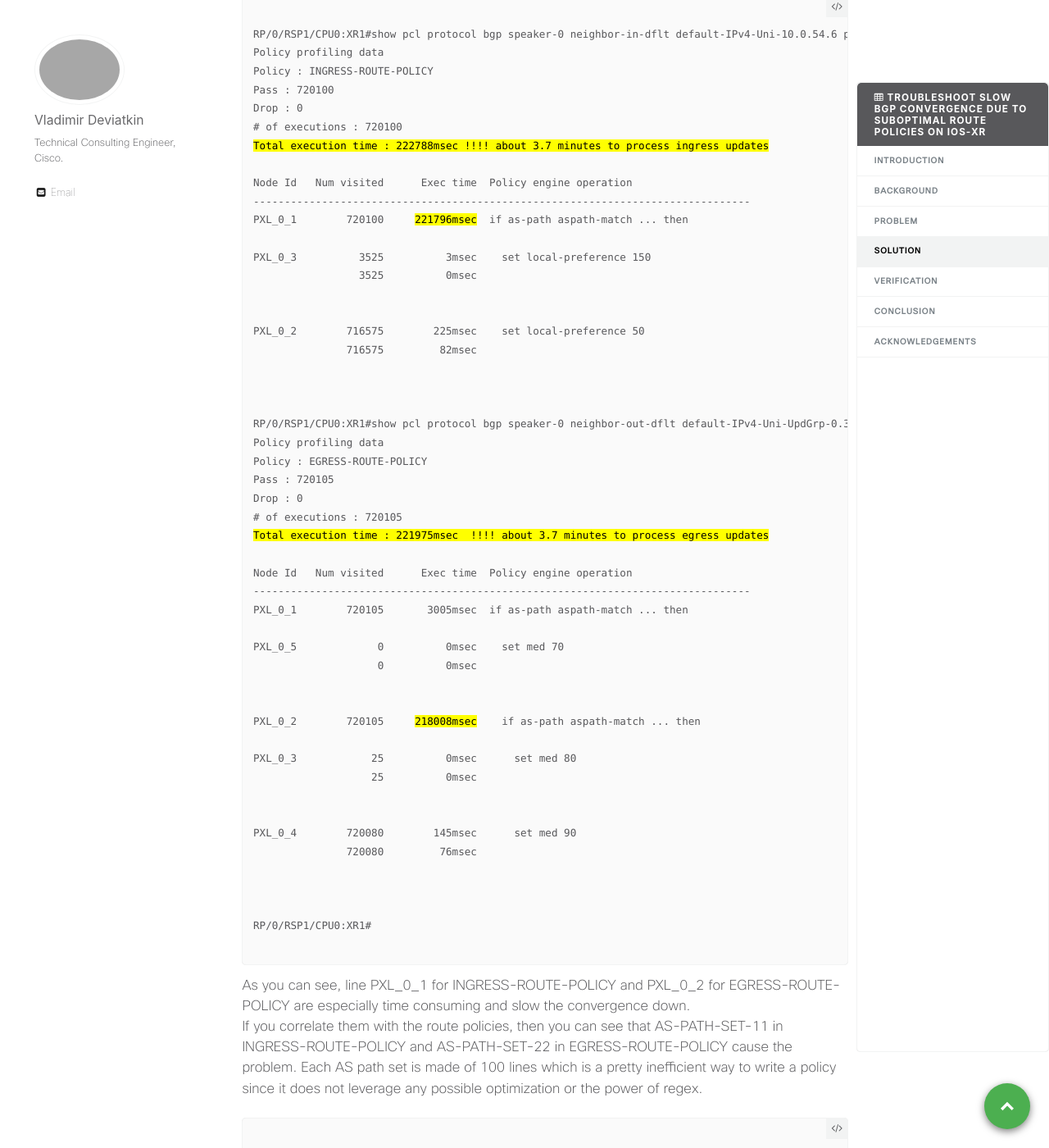
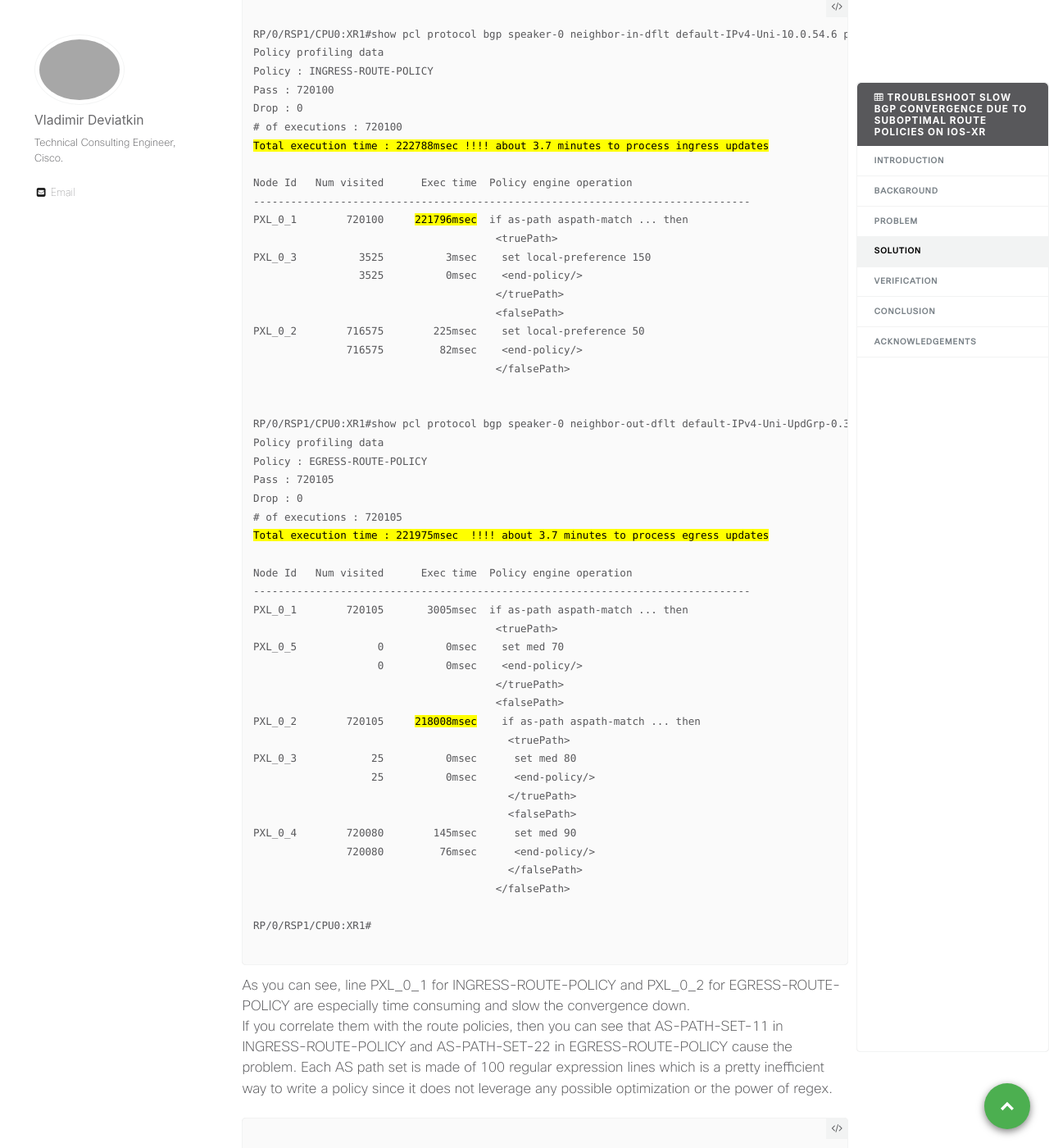
Before and after one commit to xrdocs/asr9k, a Jekyll site: the page built from _tutorials/troubleshoot-slow-bgp-convergence-due-to-rpl.md, in a window 1280 px wide and 1400 px high, scrolled down 3481 px. Shown: the whole window at 82% size. Built offline with Jekyll 4.4.1, drawn with Linux system fonts in a browser that asks for light colours; comment, search, counter and statistics services are not loaded; some of the changed text lies outside the part shown.

Commit message:
Update troubleshoot-slow-bgp-convergence-due-to-rpl.md

```diff
--- a/_tutorials/troubleshoot-slow-bgp-convergence-due-to-rpl.md
+++ b/_tutorials/troubleshoot-slow-bgp-convergence-due-to-rpl.md
@@ -171,14 +171,14 @@ Drop : 0
 Node Id   Num visited      Exec time  Policy engine operation
 --------------------------------------------------------------------------------
 PXL_0_1        720100     <mark>221796msec</mark>  if as-path aspath-match ... then
-                                       <truePath>
+                                       &lt;truePath&gt;
 PXL_0_3          3525          3msec    set local-preference 150
-                 3525          0msec    <end-policy/>
-                                       </truePath>
-                                       <falsePath>
+                 3525          0msec    &lt;end-policy/&gt;
+                                       &lt;/truePath&gt;
+                                       &lt;falsePath&gt;
 PXL_0_2        716575        225msec    set local-preference 50
-               716575         82msec    <end-policy/>
-                                       </falsePath>
+               716575         82msec    &lt;end-policy/&gt;
+                                       &lt;/falsePath&gt;
 
 
 RP/0/RSP1/CPU0:XR1#show pcl protocol bgp speaker-0 neighbor-out-dflt default-IPv4-Uni-UpdGrp-0.3-Out policy profile
@@ -192,21 +192,21 @@ Drop : 0
 Node Id   Num visited      Exec time  Policy engine operation
 --------------------------------------------------------------------------------
 PXL_0_1        720105       3005msec  if as-path aspath-match ... then
-                                       <truePath>
+                                       &lt;truePath&gt;
 PXL_0_5             0          0msec    set med 70
-                    0          0msec    <end-policy/>
-                                       </truePath>
-                                       <falsePath>
+                    0          0msec    &lt;end-policy/&gt;
+                                       &lt;/truePath&gt;
+                                       &lt;falsePath&gt;
 PXL_0_2        720105     <mark>218008msec</mark>    if as-path aspath-match ... then
-                                         <truePath>
+                                         &lt;truePath&gt;
 PXL_0_3            25          0msec      set med 80
-                   25          0msec      <end-policy/>
-                                         </truePath>
-                                         <falsePath>
+                   25          0msec      &lt;end-policy/&gt;
+                                         &lt;/truePath&gt;
+                                         &lt;falsePath&gt;
 PXL_0_4        720080        145msec      set med 90
-               720080         76msec      <end-policy/>
-                                         </falsePath>
-                                       </falsePath>
+               720080         76msec      &lt;end-policy/&gt;
+                                         &lt;/falsePath&gt;
+                                       &lt;/falsePath&gt;
 
 RP/0/RSP1/CPU0:XR1#
 </code>
@@ -214,7 +214,7 @@ RP/0/RSP1/CPU0:XR1#
 </div>
 
 As you can see, line PXL_0_1 for INGRESS-ROUTE-POLICY and PXL_0_2 for EGRESS-ROUTE-POLICY are especially time consuming and slow the convergence down.
-If you correlate them with the route policies, then you can see that AS-PATH-SET-11 in INGRESS-ROUTE-POLICY and AS-PATH-SET-22 in EGRESS-ROUTE-POLICY cause the problem. Each AS path set is made of 100 lines which is a pretty inefficient way to write a policy since it does not leverage any possible optimization or the power of regex.
+If you correlate them with the route policies, then you can see that AS-PATH-SET-11 in INGRESS-ROUTE-POLICY and AS-PATH-SET-22 in EGRESS-ROUTE-POLICY cause the problem. Each AS path set is made of 100 regular expression lines which is a pretty inefficient way to write a policy since it does not leverage any possible optimization or the power of regex.
 
 <div class="highlighter-rouge">
 <pre class="highlight">
@@ -274,7 +274,7 @@ end-set
 </pre>
 </div>
 
-In order to improve policy performance, you can evaluate configuration of AS Path sets with native as-path match operation instead of regular expression. Alternatively, you can use regular expressions inside route policies in a collapsed manner and hence reduce the number of regular expressions used.
+In order to improve policy performance, you can evaluate configuration of AS Path sets with native as-path match operation instead of regular expression. Alternatively, you can use regular expressions inside route policies in a collapsed manner hence reduce the number of regular expression lines used.
 This table lists AS path match criteria offered by Route Policy Language (RPL). The native matching functions use a binary matching algorithm which offers better performance compared to the regular expression match engine. Most of the common ios-regex match scenarios could be written with them (or their combinations).
 
 | Command Syntax | Description |
@@ -361,14 +361,14 @@ Drop : 0
 Node Id   Num visited      Exec time  Policy engine operation
 --------------------------------------------------------------------------------
 PXL_0_1        720100       8540msec  if as-path aspath-match ... then
-                                       <truePath>
+                                       &lt;truePath&gt;
 PXL_0_3          7128          2msec    set local-preference 150
-                 7128          1msec    <end-policy/>
-                                       </truePath>
-                                       <falsePath>
+                 7128          1msec    &lt;end-policy/&gt;
+                                       &lt;/truePath&gt;
+                                       &lt;falsePath&gt;
 PXL_0_2        712972        276msec    set local-preference 50
-               712972         80msec    <end-policy/>
-                                       </falsePath>
+               712972         80msec    &lt;end-policy/&gt;
+                                       &lt;/falsePath&gt;
 
 
 RP/0/RSP1/CPU0:XR1#show pcl protocol bgp speaker-0 neighbor-out-dflt default-IPv4-Uni-UpdGrp-0.3-Out policy profile
@@ -382,29 +382,29 @@ Drop : 0
 Node Id   Num visited      Exec time  Policy engine operation
 --------------------------------------------------------------------------------
 PXL_0_1        720126        190msec  if as-path is-local then
-                                       <truePath>
+                                       &lt;truePath&gt;
 PXL_0_7             0          0msec    set med 70
-                    0          0msec    <end-policy/>
-                                       </truePath>
-                                       <falsePath>
+                    0          0msec    &lt;end-policy/&gt;
+                                       &lt;/truePath&gt;
+                                       &lt;falsePath&gt;
 PXL_0_2        720126      11190msec    if as-path aspath-match ... then
-                                         <truePath>
+                                         &lt;truePath&gt;
 PXL_0_4        262734         65msec      if as-path unique-length is 1 then
-                                           <truePath>
+                                           &lt;truePath&gt;
 PXL_0_5            25          0msec        set med 80
-                   25          0msec        <end-policy/>
-                                           </truePath>
-                                           <falsePath>
+                   25          0msec        &lt;end-policy/&gt;
+                                           &lt;/truePath&gt;
+                                           &lt;falsePath&gt;
 PXL_0_6        720101        164msec        set med 90
-               720101         57msec        <end-policy/>
-                                           </falsePath>
-                                         </truePath>
-                                         <falsePath>
-                                          <reference>
+               720101         57msec        &lt;end-policy/&gt;
+                                           &lt;/falsePath&gt;
+                                         &lt;/truePath&gt;
+                                         &lt;falsePath&gt;
+                                          &lt;reference&gt;
 GOTO :                                     PXL_0_6
-                                          </reference>
-                                         </falsePath>
-                                       </falsePath>
+                                          &lt;/reference&gt;
+                                         &lt;/falsePath&gt;
+                                       &lt;/falsePath&gt;
 
 
 RP/0/RSP1/CPU0:XR1#
```
Also changed, not shown: other parts of _tutorials/troubleshoot-slow-bgp-convergence-due-to-rpl.md (+11 -22 lines).
